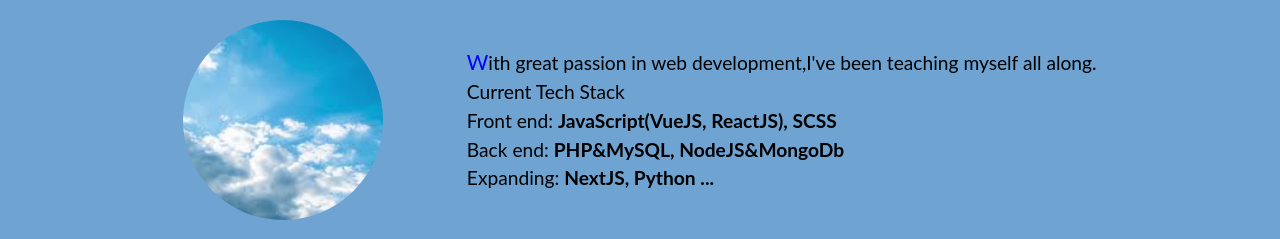
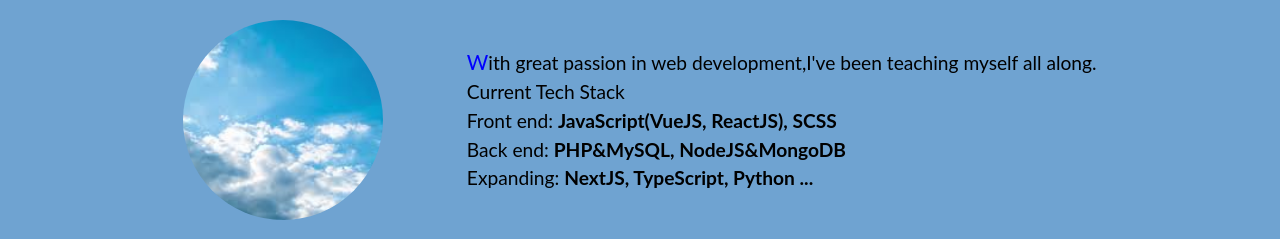
Before and after one commit to RyanCrystal/ryansky, a Next.js app: page / in a window 1280 px wide. Shown: the part 2280-2519 px from the top of the page. Built offline with nearby package versions, Linux system fonts and the light colour scheme.

Commit message:
small text fix

```diff
--- a/components/AboutMe.js
+++ b/components/AboutMe.js
@@ -18,10 +18,10 @@ const AboutMe = () => {
                 Front end: <strong>JavaScript(VueJS, ReactJS), SCSS</strong>
               </div>
               <div>
-                Back end: <strong>PHP&MySQL, NodeJS&MongoDb </strong>
+                Back end: <strong>PHP&MySQL, NodeJS&MongoDB </strong>
               </div>
               <div>
-                Expanding: <strong>NextJS, Python ...</strong>
+                Expanding: <strong>NextJS, TypeScript, Python ...</strong>
               </div>
             </p>
           </div>
```
